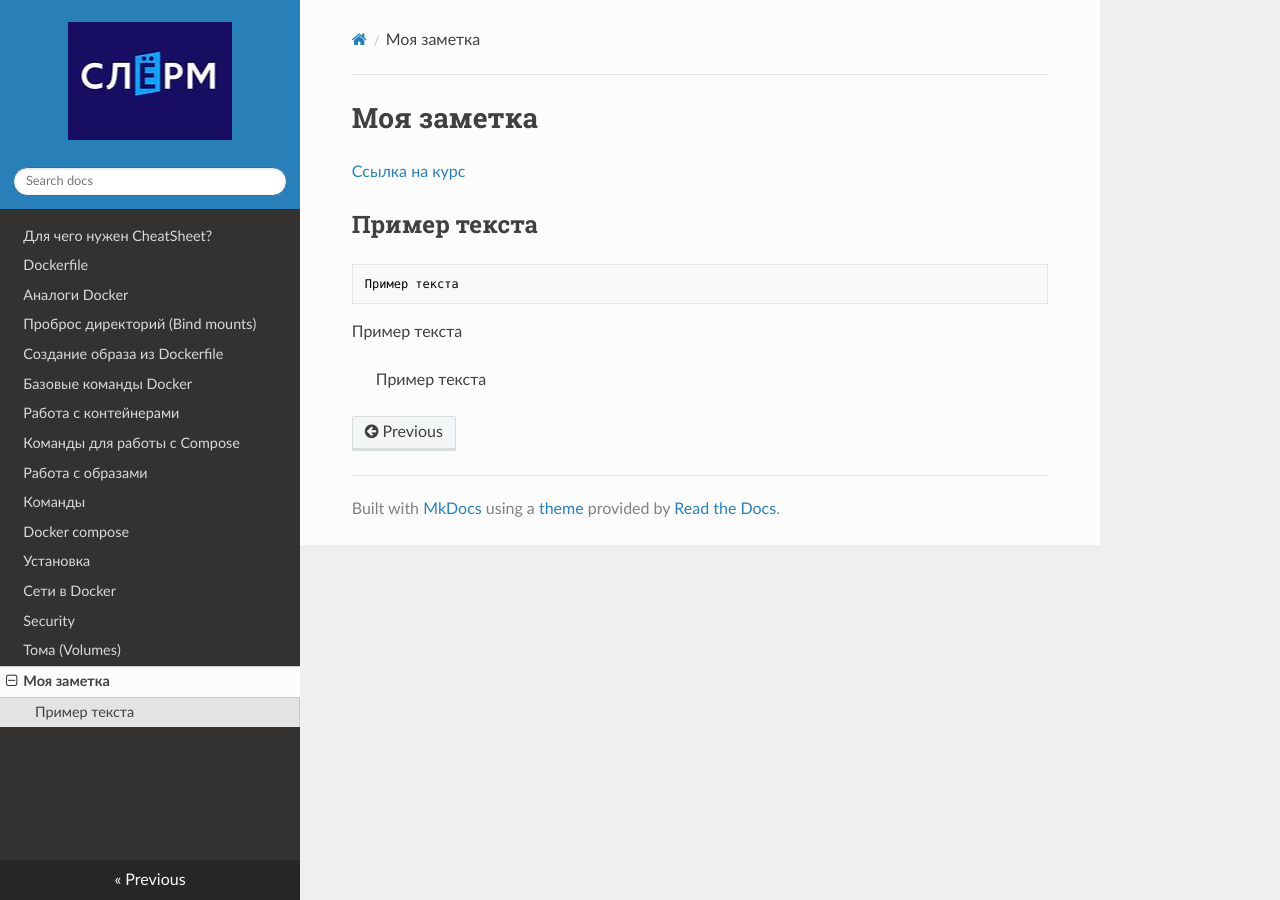
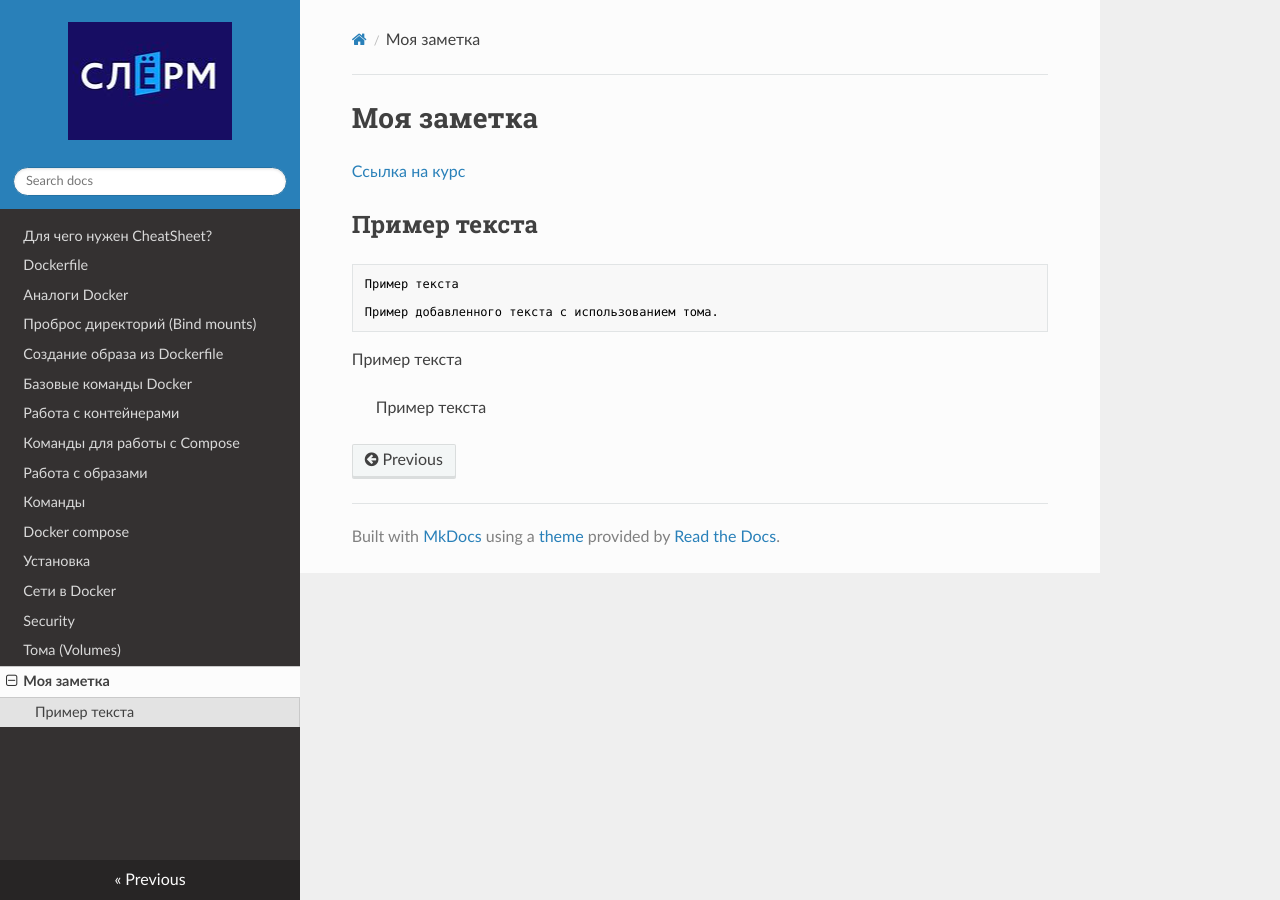
Before and after one commit to INafanya/docker_learn, an MkDocs documentation site: the page built from docs/моя_заметка.md, in a window 1280 px wide. Built offline with MkDocs 1.6.1, drawn with Linux system fonts in a browser that asks for light colours; nearby versions of some CDN libraries.

Commit message:
change md file

````diff
--- a/docs/моя_заметка.md
+++ b/docs/моя_заметка.md
@@ -5,6 +5,8 @@
 
 ```
 Пример текста
+
+Пример добавленного текста с использованием тома.
 ```
 
 Пример текста
````
